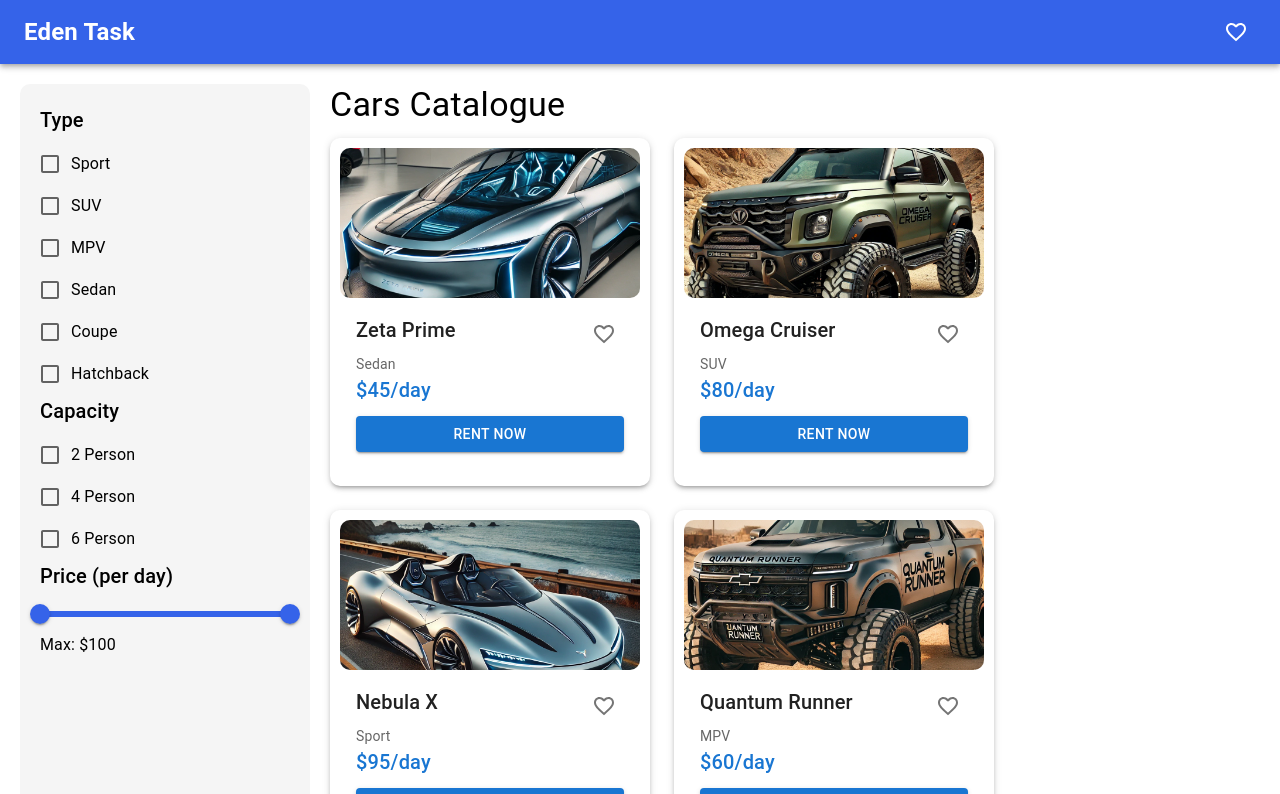
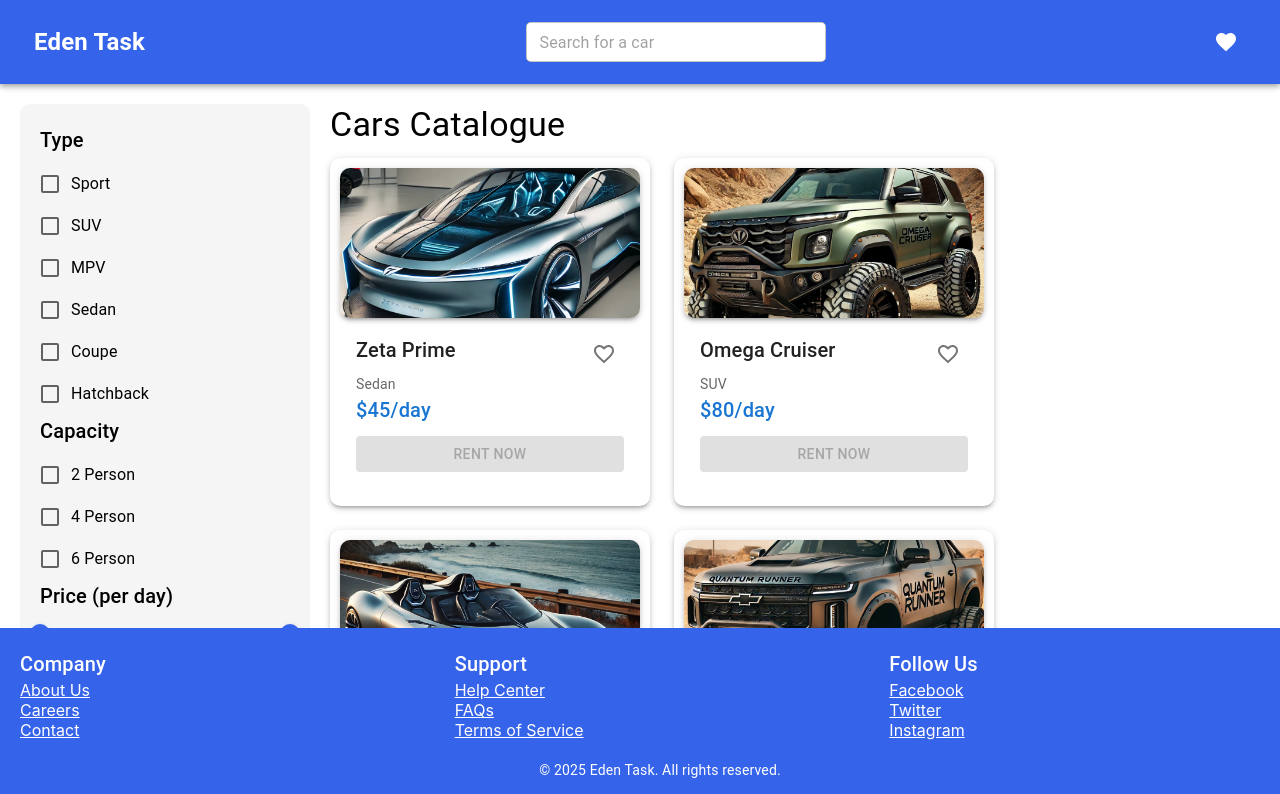
Before and after one commit to edenadiv/Task3, a React (Create React App) app: page / in a window 1280 px wide. Shown: the top 794 px of the page. Built offline with nearby package versions, Linux system fonts and the light colour scheme.

Commit message:
fixed issues and add footer

```diff
--- a/src/components/CarCard.js
+++ b/src/components/CarCard.js
@@ -7,13 +7,15 @@ import { Link } from "react-router-dom";
 function CarCard({ car, toggleFavorite }) {
   return (
     <Card sx={{ width: "300px", borderRadius: "10px", boxShadow: 3, padding: "10px" }}>
+      <Link to={`/car/${car.id}`} style={{ textDecoration: "none" }}>
         <CardMedia
           component="img"
           height="150"
           image={car.images[0]}
           alt={car.name}
-        sx={{ borderRadius: "10px" }}
+          sx={{ width: "100%", borderRadius: "10px", boxShadow: 3 }}
         />
+      </Link>
       <CardContent>
         <Box sx={{ display: "flex", justifyContent: "space-between" }}>
           <Typography variant="h6">{car.name}</Typography>
@@ -24,13 +26,7 @@ function CarCard({ car, toggleFavorite }) {
         <Typography variant="body2" color="textSecondary">{car.type}</Typography>
         <Typography variant="h6" color="primary">${car.daily_price}/day</Typography>
         <Box sx={{ marginTop: "10px" }}>
-          <Button
-            variant="contained"
-            color="primary"
-            fullWidth
-            component={Link}
-            to={`/car/${car.id}`}
-          >
+          <Button variant="contained" color="primary" fullWidth disabled>
             Rent Now
           </Button>
         </Box>
--- a/src/components/Footer.js
+++ b/src/components/Footer.js
@@ -1,25 +1,43 @@
 import React from "react";
-import { Box, Typography, Grid } from "@mui/material";
+import { Box, Typography, Grid, Link } from "@mui/material";
 
 function Footer() {
   return (
-    <Box sx={{ padding: "20px", background: "#f5f5f5", marginTop: "20px" }}>
-      <Grid container>
+    <Box
+      sx={{
+        backgroundColor: "#3563E9",
+        color: "white",
+        padding: "20px",
+        marginTop: "auto",
+        width: "100%",
+        position: "fixed",
+        bottom: 0,
+        left: 0,
+      }}
+    >
+      <Grid container spacing={3} justifyContent="center">
         <Grid item xs={12} sm={4}>
-          <Typography variant="h6">ShenCarCar</Typography>
-          <Typography variant="body2" color="textSecondary">Our vision is to provide convenience...</Typography>
+          <Typography variant="h6">Company</Typography>
+          <Link href="#" color="inherit" display="block">About Us</Link>
+          <Link href="#" color="inherit" display="block">Careers</Link>
+          <Link href="#" color="inherit" display="block">Contact</Link>
         </Grid>
         <Grid item xs={12} sm={4}>
-          <Typography variant="h6">About</Typography>
-          <Typography variant="body2">How it works</Typography>
-          <Typography variant="body2">Featured</Typography>
+          <Typography variant="h6">Support</Typography>
+          <Link href="#" color="inherit" display="block">Help Center</Link>
+          <Link href="#" color="inherit" display="block">FAQs</Link>
+          <Link href="#" color="inherit" display="block">Terms of Service</Link>
         </Grid>
         <Grid item xs={12} sm={4}>
-          <Typography variant="h6">Community</Typography>
-          <Typography variant="body2">Events</Typography>
-          <Typography variant="body2">Blog</Typography>
+          <Typography variant="h6">Follow Us</Typography>
+          <Link href="#" color="inherit" display="block">Facebook</Link>
+          <Link href="#" color="inherit" display="block">Twitter</Link>
+          <Link href="#" color="inherit" display="block">Instagram</Link>
         </Grid>
       </Grid>
+      <Box textAlign="center" marginTop="20px">
+        <Typography variant="body2">© {new Date().getFullYear()} Eden Task. All rights reserved.</Typography>
+      </Box>
     </Box>
   );
 }
--- a/src/components/Navbar.js
+++ b/src/components/Navbar.js
@@ -1,25 +1,66 @@
-import React from "react";
-import { AppBar, Toolbar, Typography, Box, IconButton } from "@mui/material";
+import React, { useState, useEffect } from "react";
+import { AppBar, Toolbar, Typography, Box, IconButton, TextField, Menu, MenuItem } from "@mui/material";
 import FavoriteIcon from "@mui/icons-material/Favorite";
-import FavoriteBorderIcon from "@mui/icons-material/FavoriteBorder";
 import { Link } from "react-router-dom";
+import carData from "../data/cars.json";
 
-function Navbar({ favoritesCount }) {
+function Navbar() {
+  const [searchQuery, setSearchQuery] = useState("");
+  const [filteredCars, setFilteredCars] = useState([]);
+  const [anchorEl, setAnchorEl] = useState(null);
+
+  useEffect(() => {
+    if (searchQuery.length >= 2) {
+      const filtered = carData.cars.filter(car =>
+        car.name.toLowerCase().includes(searchQuery.toLowerCase())
+      );
+      setFilteredCars(filtered);
+      setAnchorEl(document.getElementById("search-bar"));
+    } else {
+      setFilteredCars([]);
+      setAnchorEl(null);
+    }
+  }, [searchQuery]);
+
   return (
-    <AppBar position="static" color="primary" sx={{ backgroundColor: "#3563E9" }}>
-      <Toolbar>
+    <AppBar position="static" color="primary" sx={{ backgroundColor: "#3563E9", padding: "10px" }}>
+      <Toolbar sx={{ display: "flex", justifyContent: "space-between" }}>
         <Typography
           variant="h6"
           component={Link}
           to="/"
-          sx={{ flexGrow: 1, fontWeight: "bold", fontSize: "24px", textDecoration: "none", color: "inherit" }}
+          sx={{ fontWeight: "bold", fontSize: "24px", textDecoration: "none", color: "inherit" }}
         >
           Eden Task
         </Typography>
 
+        <Box sx={{ position: "relative" }}>
+          <TextField
+            id="search-bar"
+            variant="outlined"
+            placeholder="Search for a car"
+            size="small"
+            value={searchQuery}
+            onChange={(e) => setSearchQuery(e.target.value)}
+            sx={{ background: "white", borderRadius: "5px", width: "300px" }}
+          />
+          <Menu
+            anchorEl={anchorEl}
+            open={Boolean(anchorEl) && filteredCars.length > 0}
+            onClose={() => setAnchorEl(null)}
+            sx={{ mt: 1 }}
+          >
+            {filteredCars.map((car) => (
+              <MenuItem key={car.id} component={Link} to={`/car/${car.id}`} onClick={() => setSearchQuery("")}>
+                {car.name}
+              </MenuItem>
+            ))}
+          </Menu>
+        </Box>
+
         <Box>
           <IconButton component={Link} to="/favorites" sx={{ color: "inherit" }}>
-            {favoritesCount > 0 ? <FavoriteIcon /> : <FavoriteBorderIcon />}
+            <FavoriteIcon />
           </IconButton>
         </Box>
       </Toolbar>
--- a/src/components/Sidebar.js
+++ b/src/components/Sidebar.js
@@ -21,7 +21,6 @@ function Sidebar({ selectedFilters, setSelectedFilters }) {
 
   return (
     <Box sx={{ width: "250px", padding: "20px", background: "#f5f5f5", borderRadius: "10px" }}>
-      {/* Type Filter */}
       <Typography variant="h6" gutterBottom>Type</Typography>
       <FormGroup>
         {["Sport", "SUV", "MPV", "Sedan", "Coupe", "Hatchback"].map((type) => (
@@ -33,7 +32,6 @@ function Sidebar({ selectedFilters, setSelectedFilters }) {
         ))}
       </FormGroup>
 
-      {/* Capacity Filter */}
       <Typography variant="h6" gutterBottom>Capacity</Typography>
       <FormGroup>
         {["2 Person", "4 Person", "6 Person"].map((capacity) => (
@@ -45,17 +43,17 @@ function Sidebar({ selectedFilters, setSelectedFilters }) {
         ))}
       </FormGroup>
 
-      {/* Price Slider */}
       <Typography variant="h6" gutterBottom>Price (per day)</Typography>
       <Slider
         value={selectedFilters.price}
         onChange={handlePriceChange}
-        min={0}
-        max={100}
+        min={45}
+        max={95}
         valueLabelDisplay="auto"
         sx={{ color: "#3563E9" }}
       />
-      <Typography>Max: ${selectedFilters.price[1]}</Typography>
+      <Typography>Min: $45</Typography>
+      <Typography>Max: $95</Typography>
     </Box>
   );
 }
--- a/src/pages/CarDetails.js
+++ b/src/pages/CarDetails.js
@@ -2,6 +2,7 @@ import React from "react";
 import { useParams, Link } from "react-router-dom";
 import carData from "../data/cars.json";
 import { Container, Typography, Button, Grid, CardMedia } from "@mui/material";
+import Footer from "../components/Footer"
 
 function CarDetails() {
   const { id } = useParams();
@@ -25,6 +26,7 @@ function CarDetails() {
       <Button variant="contained" color="primary" component={Link} to="/">
         Back to Home
       </Button>
+      <Footer/>
     </Container>
   );
 }
--- a/src/pages/FavoritesPage.js
+++ b/src/pages/FavoritesPage.js
@@ -3,6 +3,7 @@ import { Grid, Box, Typography } from "@mui/material";
 import Navbar from "../components/Navbar";
 import CarCard from "../components/CarCard";
 import carData from "../data/cars.json";
+import Footer from "../components/Footer"
 
 function FavoritesPage() {
   const [favoriteCars, setFavoriteCars] = useState([]);
@@ -44,6 +45,7 @@ function FavoritesPage() {
           ))}
         </Grid>
       </Box>
+      <Footer/>
     </Box>
   );
 }
--- a/src/pages/HomePage.js
+++ b/src/pages/HomePage.js
@@ -4,6 +4,7 @@ import Navbar from "../components/Navbar";
 import Sidebar from "../components/Sidebar";
 import CarCard from "../components/CarCard";
 import carData from "../data/cars.json";
+import Footer from "../components/Footer"
 
 function HomePage() {
   const [cars, setCars] = useState([]);
@@ -90,6 +91,7 @@ function HomePage() {
           </Grid>
         </Box>
       </Box>
+      <Footer />
     </Box>
   );
 }
```
Lines whose indentation alone changed are shown as unchanged.
